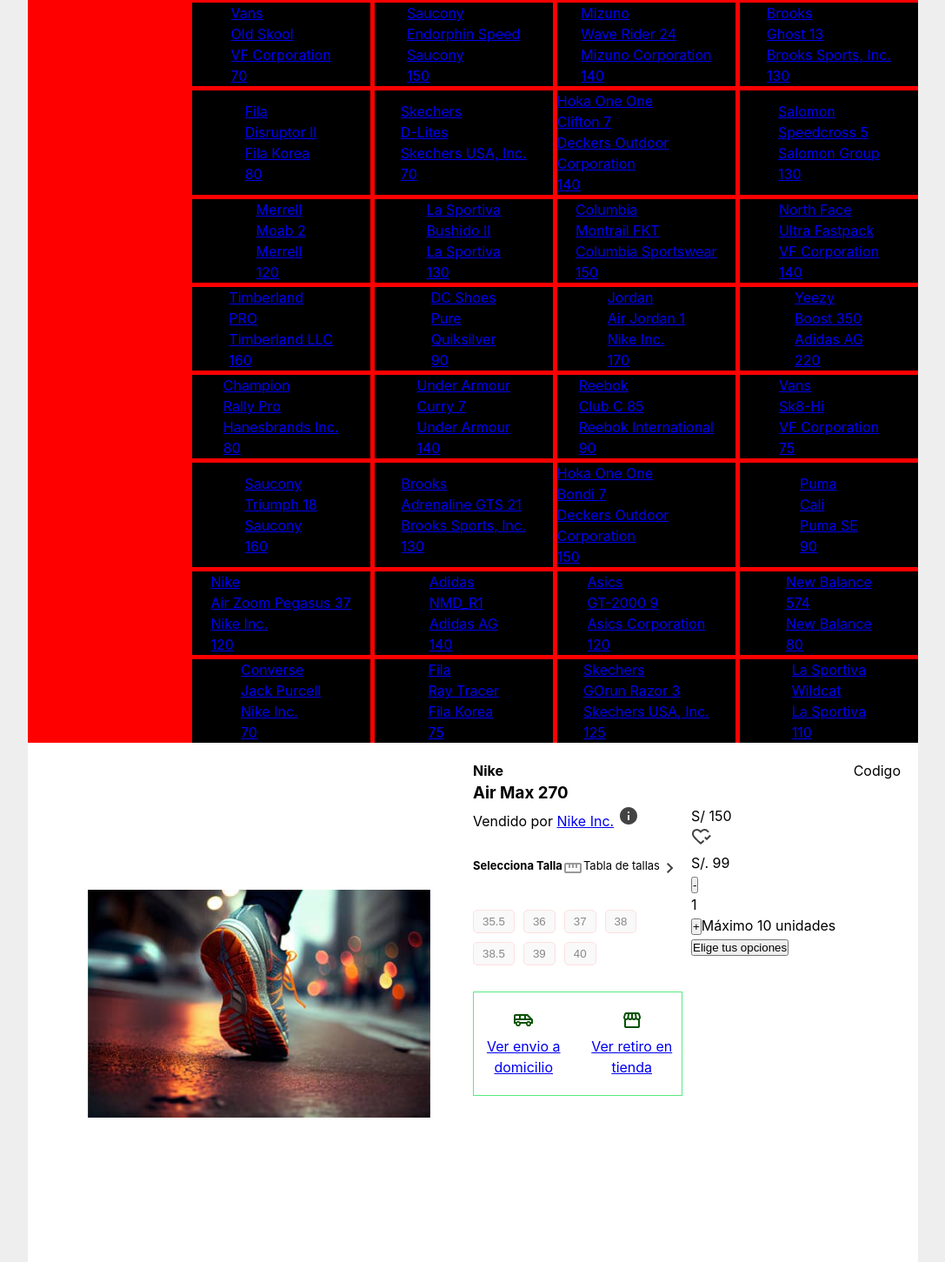
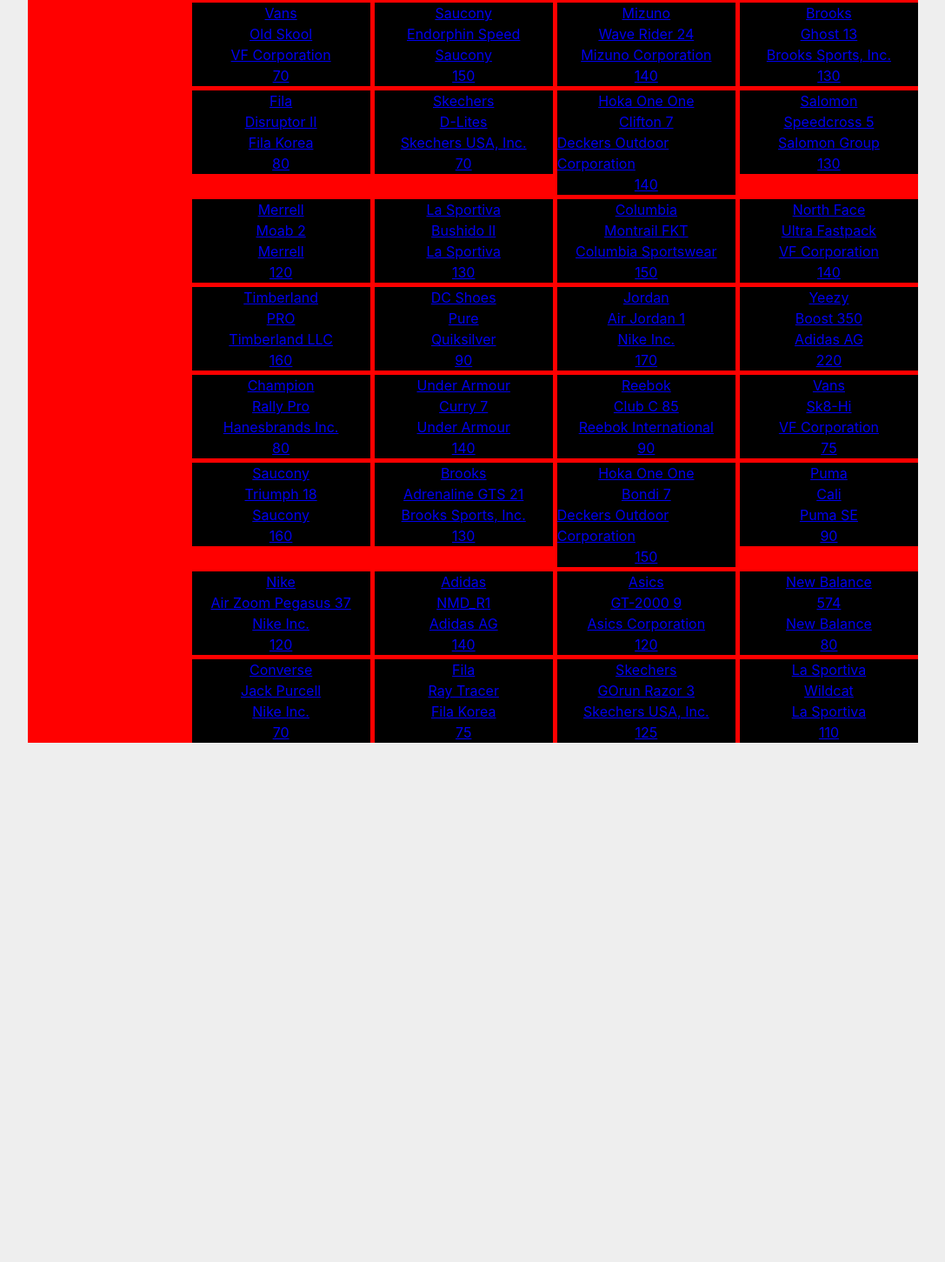
Before and after one commit to Josecahuana/finalProject, a React (Vite) app: page /sneaker/1 in a window 1280 px wide. Shown: the part 379-1830 px from the top of the page at 87% size, without its empty margins (96-1183 px from the left). After the commit the page ends 1233 px from the top, so only its background shows below. Built offline with nearby package versions, Linux system fonts and the light colour scheme.

Commit message:
Modify code for visibility grid for data-info product

```diff
--- a/src/App.css
+++ b/src/App.css
@@ -40,3 +40,8 @@
     }
 
 }
+
+
+.products__option-change{
+    display: none;
+}
--- a/src/App.jsx
+++ b/src/App.jsx
@@ -3,11 +3,18 @@
 import sneakers from './assets/components/data'
 import { BrowserRouter as Router, Routes, Route, Link } from 'react-router-dom'
 import { SneakerPage } from './assets/components/SneakerPage'
-
+import { useState } from 'react'
 
 import './App.css'
 
 export const App = () => {
+
+  const [view, setView] = useState(false);
+
+  const handleChangeShow = (value) => {
+    setView(value);
+  }
+
   return (
     <Router>
       <>
@@ -58,7 +65,7 @@
         </section>
 
         <main className='products__main'>
-          <section className='products__options'>
+          <section className={!view ? 'products__options' : 'products__option-change'}>
             <div>
               <h2>Productos</h2>
               <b>Zapatillas</b>
@@ -84,27 +91,28 @@
                 </div>
               </div>
             </header>
-            <section className='product'>
+            <section className={ !view ? 'product' : 'Change' }>
               {
+                !view ?
                   sneakers.map((sneaker) => {
                     return (
-                    <div key={sneaker.id} className='product__data' >
-                      <Link to={`/sneaker/${sneaker.id}`}>
+                      <Link to={`/sneaker/${sneaker.id}`} onClick={() => handleChangeShow(true)}>
+                        <div key={sneaker.id} className='product__data'  >
                           <p>{sneaker.marca} </p>
                           <p>{sneaker.nombre} </p>
                           <p>{sneaker.empresa} </p>
                           <p>{sneaker.precio}</p>
+                        </div>
                       </Link>
-                    </div>
                     )
-                })
+                  }) : <Routes>
+                    <Route path='/sneaker/:id' element={<SneakerPage handleChangeShow={handleChangeShow} />} />
+                  </Routes>
               }
             </section>
           </section>
         </main>
-        <Routes>
-          <Route path='/sneaker/:id' element={<SneakerPage/>} />
-        </Routes>
+
       </>
     </Router>
   )
--- a/src/assets/components/SneakerPage.css
+++ b/src/assets/components/SneakerPage.css
@@ -6,7 +6,7 @@
 }
 
 .sneaker__div{
-    width: 80%;
+    width: 100%;
     height: 600px;
     margin: 0 auto;
     padding: 20px 20px;
--- a/src/assets/components/SneakerPage.jsx
+++ b/src/assets/components/SneakerPage.jsx
@@ -1,16 +1,23 @@
-import { useParams } from 'react-router-dom';
+import { Link, useParams } from 'react-router-dom';
 import sneakers from './data.js'
 import zapatilla from '../img/zapatilla.jpg'
 import './SneakerPage.css'
 
-export const SneakerPage = () => {
+export const SneakerPage = ({ handleChangeShow }) => {
     const { id } = useParams();
 
     const newData = sneakers.find(sneaker => sneaker.id === +id)
 
+    const handleClick = (value) => {
+        handleChangeShow(value)
+    }
+
     return (
         <>
             <div className='sneaker__div'>
+                <Link to={'/'}>
+                    <button type='button' onClick={() => handleClick(false)}>Volver</button>
+                </Link>
                 <section className="sneaker__img">
                     <img className="sneaker__shoes" src={zapatilla} alt="" />
 
```
Lines whose indentation alone changed are shown as unchanged.
